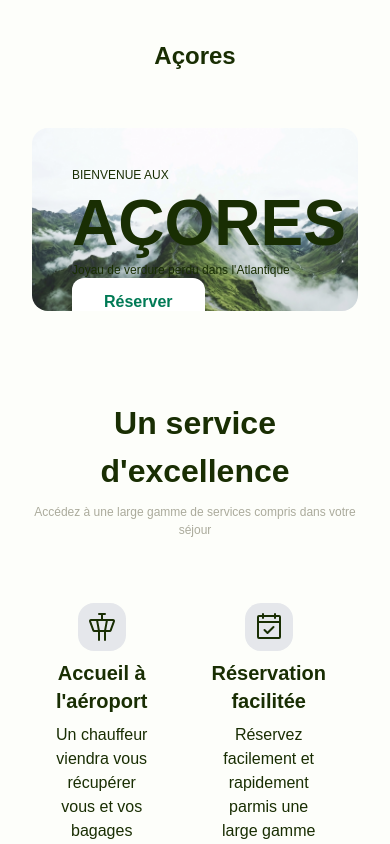
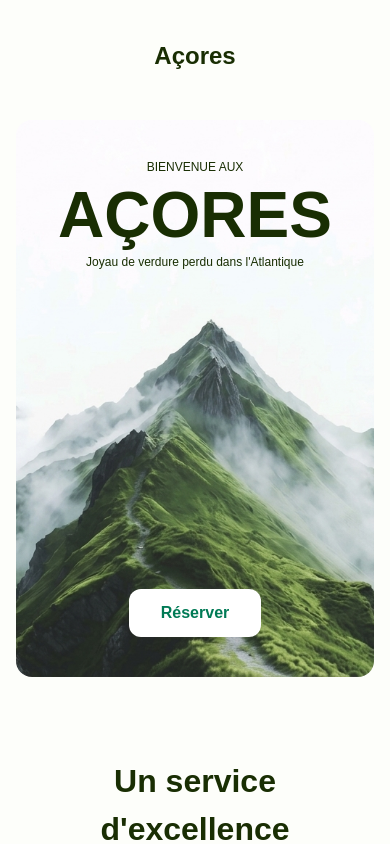
Before and after one commit to ElPotatoCorp/tp-01-tailwindcss, a React (Vite) app: page / in a window 390 px wide. Shown: the top 844 px of the page. Built offline with nearby package versions, Linux system fonts and the light colour scheme; a web font is replaced by a local one.

Commit message:
Responsive Hero

```diff
--- a/src/components/sections/hero.tsx
+++ b/src/components/sections/hero.tsx
@@ -3,8 +3,8 @@ import { Heading } from "../heading";
 
 export const Hero: FC = function () {
   return (
-    <div className="# mx-8 my-4 overflow-hidden rounded-2xl bg-white">
-      <div className="relative aspect-video">
+    <div className="mx-4 my-2 sm:mx-8 sm:my-4 overflow-hidden rounded-2xl bg-white">
+      <div className="relative aspect-card sm:aspect-video">
         <img
           src="img/cover.jpeg"
           alt="Hero"
@@ -12,12 +12,12 @@ export const Hero: FC = function () {
         />
 
         <div className="absolute inset-10 flex flex-col justify-between">
-          <div className="flex flex-col text-primary leading-tight">
+          <div className="flex flex-col text-center sm:text-start text-primary leading-tight">
             <Heading as="span" size="sm" weight="normal" uppercase>Bienvenue aux</Heading>
             <Heading as="h1" uppercase>Açores</Heading>
             <Heading as="span" size="sm" weight="medium">Joyau de verdure perdu dans l'Atlantique</Heading>
           </div>
-          <button className="self-start text-emerald-700 bg-white rounded-xl px-8 py-3 text-center font-semibold">
+          <button className="self-center sm:self-start text-emerald-700 bg-white rounded-xl px-8 py-3 text-center font-semibold">
             Réserver
           </button>
         </div>
```
